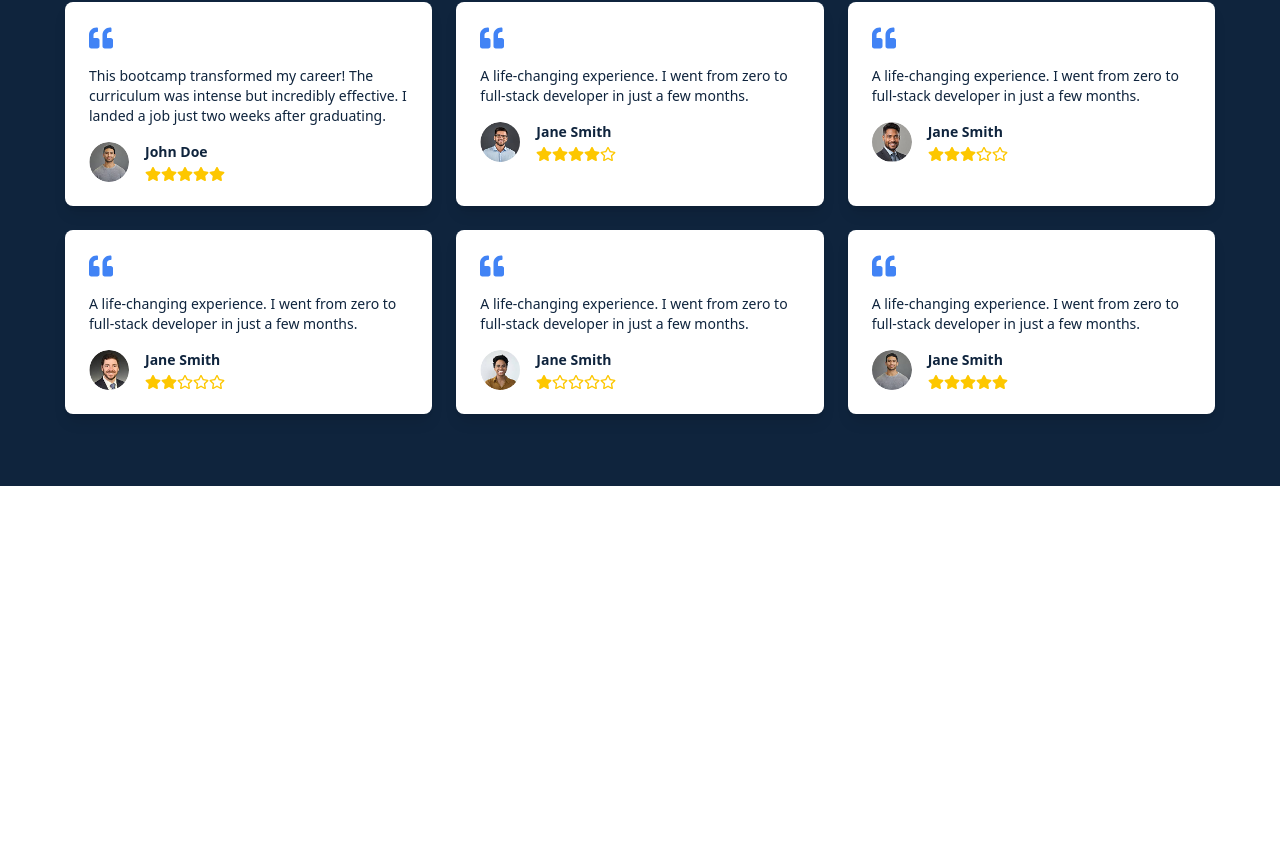
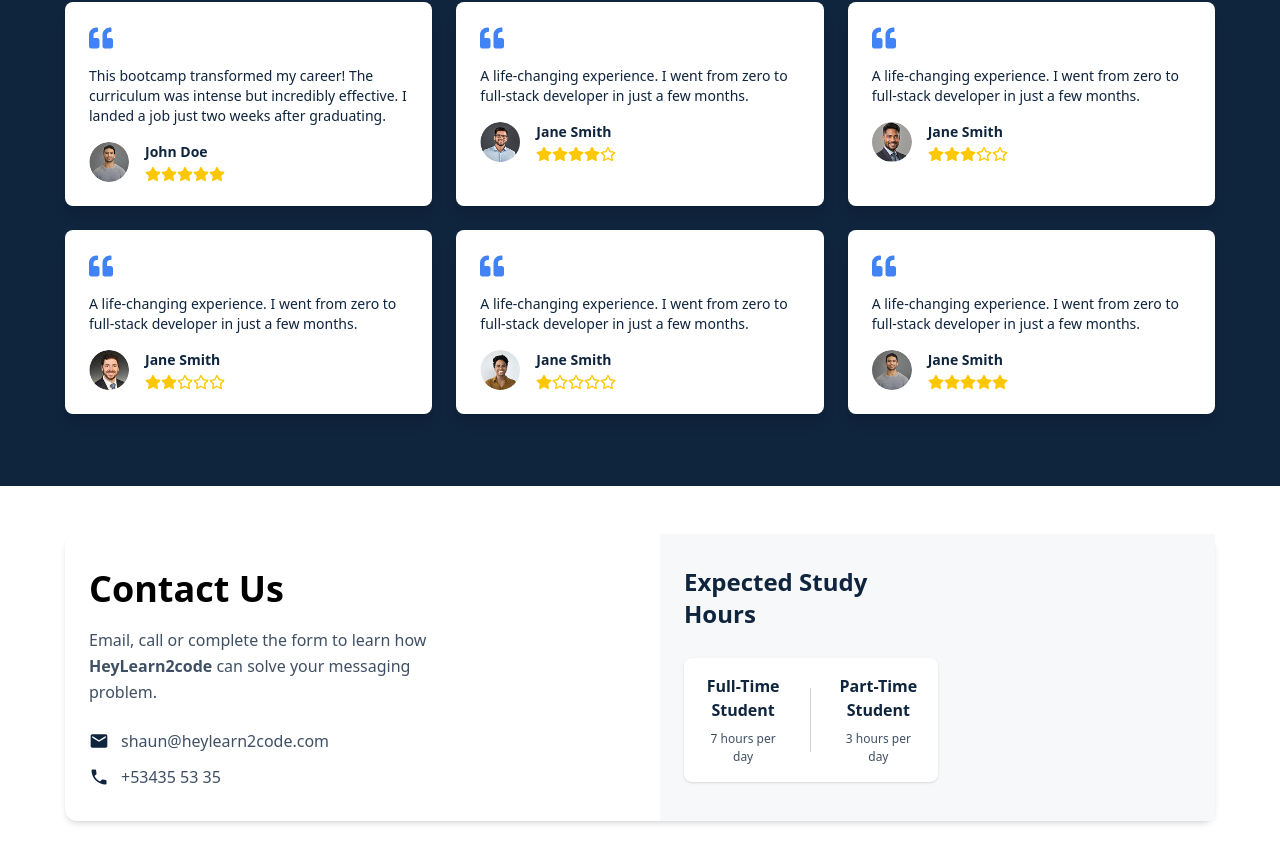
Before and after one commit to HaiderAbas/learnSide, a Next.js app: page / in a window 1280 px wide. Shown: the part 8961-9824 px from the top of the page. Before the commit the page ends 9447 px from the top, so only its background shows below. Built offline with nearby package versions, Linux system fonts and the light colour scheme.

Commit message:
Contact Section Completed

```diff
--- /dev/null
+++ b/app/components/ContactUs.jsx
@@ -0,0 +1,58 @@
+import React from 'react'
+import { MdEmail, MdPhone } from 'react-icons/md'
+
+const ContactUs = () => {
+    return (
+        <div className="p-6 md:p-12">
+            <div className="lg:max-w-[1150px] w-full mx-auto  rounded-xl shadow-md  flex flex-col lg:flex-row justify-between gap-10">
+
+                <div className="flex-1 px-6 py-8">
+                    <h2 className="text-3xl md:text-4xl text-black font-bold leading-tight font-inter mb-2">
+                        Contact Us
+                    </h2>
+                    <p className="text-sm md:text-base text-[#0F243DCC] mt-4 font-normal leading-relaxed font-Inter">
+                        Email, call or complete the form to learn how <br />
+                        <strong>HeyLearn2code</strong> can solve your messaging <br />
+                        problem.
+                    </p>
+
+                    <div className="mt-6 space-y-3">
+                        <div className="flex items-center gap-3">
+                            <MdEmail className="text-xl text-[#0F243D]" />
+                            <p className="text-sm md:text-base text-[#0F243DCC] font-normal font-Inter">
+                                shaun@heylearn2code.com
+                            </p>
+                        </div>
+
+                        <div className="flex items-center gap-3">
+                            <MdPhone className="text-xl text-[#0F243D]" />
+                            <p className="text-sm md:text-base text-[#0F243DCC] font-normal font-Inter">
+                                +53435 53 35
+                            </p>
+                        </div>
+                    </div>
+                </div>
+
+                <div className="flex-1 bg-[#F7F8F9] px-6 py-8">
+                    <h2 className="text-xl md:text-2xl font-semibold text-[#0F243D] mb-7">
+                        Expected Study <br /> Hours
+                    </h2>
+                    <div className="flex w-1/2 flex-col sm:flex-row items-center bg-[white] p-4 rounded-lg shadow gap-6">
+                        <div className="text-center flex-1">
+                            <h4 className="font-bold text-[#0F243D]">Full-Time<br />Student</h4>
+                            <p className="text-[#0F243DCC] mt-2 text-[12px]">7 hours per day</p>
+                        </div>
+                        <div className="hidden sm:block w-[1px] h-16 bg-[#0F243D33]"></div>
+                        <div className=" text-center flex-1">
+                            <h4 className="font-bold text-[#0F243D]">Part-Time<br />Student</h4>
+                            <p className="text-[#0F243DCC] mt-2 text-[12px]">3 hours per day</p>
+                        </div>
+                    </div>
+                </div>
+
+            </div>
+        </div>
+    )
+}
+
+export default ContactUs
--- a/app/components/OurStudents.jsx
+++ b/app/components/OurStudents.jsx
@@ -70,7 +70,7 @@ const OurStudents = () => {
                     <h2 className="text-3xl md:text-4xl text-white font-bold leading-tight font-inter mb-2">
                         What Our Students <br /> Are Saying
                     </h2>
-                    <p className="text-sm md:text-base text-[#FAFAFA] mt-4 font-normal leading-relaxed font-inter">
+                    <p className="text-sm md:text-base text-[#FAFAFA] mt-4 font-normal leading-relaxed font-Inter">
                         Real experiences, real results. Hear from students who have transformed <br /> their careers with our bootcamp.
                     </p>
                 </div>
--- a/app/page.js
+++ b/app/page.js
@@ -3,6 +3,7 @@ import Bootcamp from "./components/Bootcamp";
 import CodingJourney from "./components/CodingJourney";
 import Cohorts from "./components/Cohorts";
 import ComparisonTable from "./components/CompareTable";
+import ContactUs from "./components/ContactUs";
 import Course from "./components/Course";
 import CurriculumTable from "./components/CurriculumTable";
 import AboutFounder from "./components/Founder";
@@ -32,6 +33,7 @@ export default function Home() {
       <CurriculumTable/>
       <PriceCosts/>
       <OurStudents/>
+      <ContactUs/>
 
     </>
   )
```
